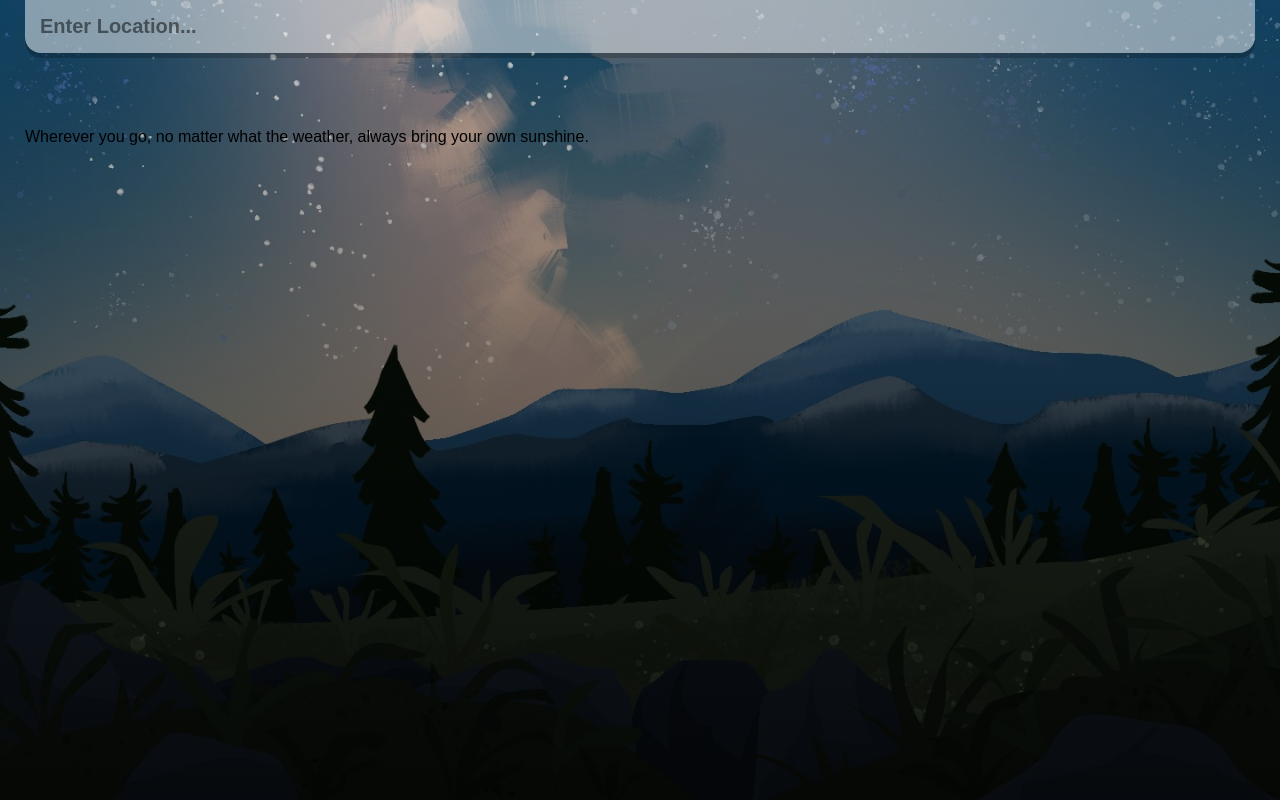
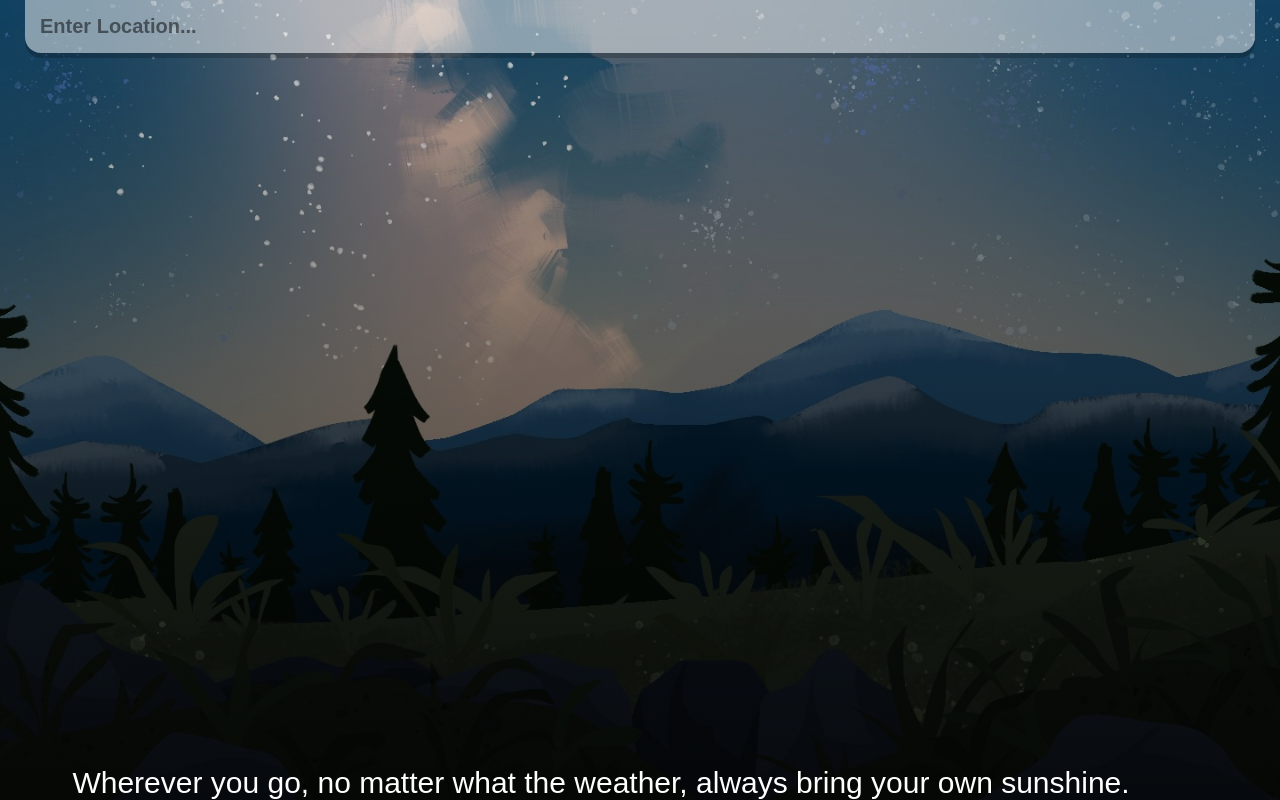
Before and after one commit to KavithakrishnanP/weather-app, a React (Create React App) app: page / in a window 1280 px wide. Built offline with nearby package versions, Linux system fonts and the light colour scheme.

Commit message:
Update index.css

```diff
--- a/src/index.css
+++ b/src/index.css
@@ -107,3 +107,14 @@ input::placeholder {
   font-weight: 700;
   text-shadow: 3px 3px rgba(50, 50, 70, 0.5);
 }
+
+.quote{
+  text-align: center;
+  font-family: 'Poppins', sans-serif;
+  color:#FFF;
+  font-size: 30px;
+  width:90%;
+position:absolute;
+
+bottom:0;
+}
```
